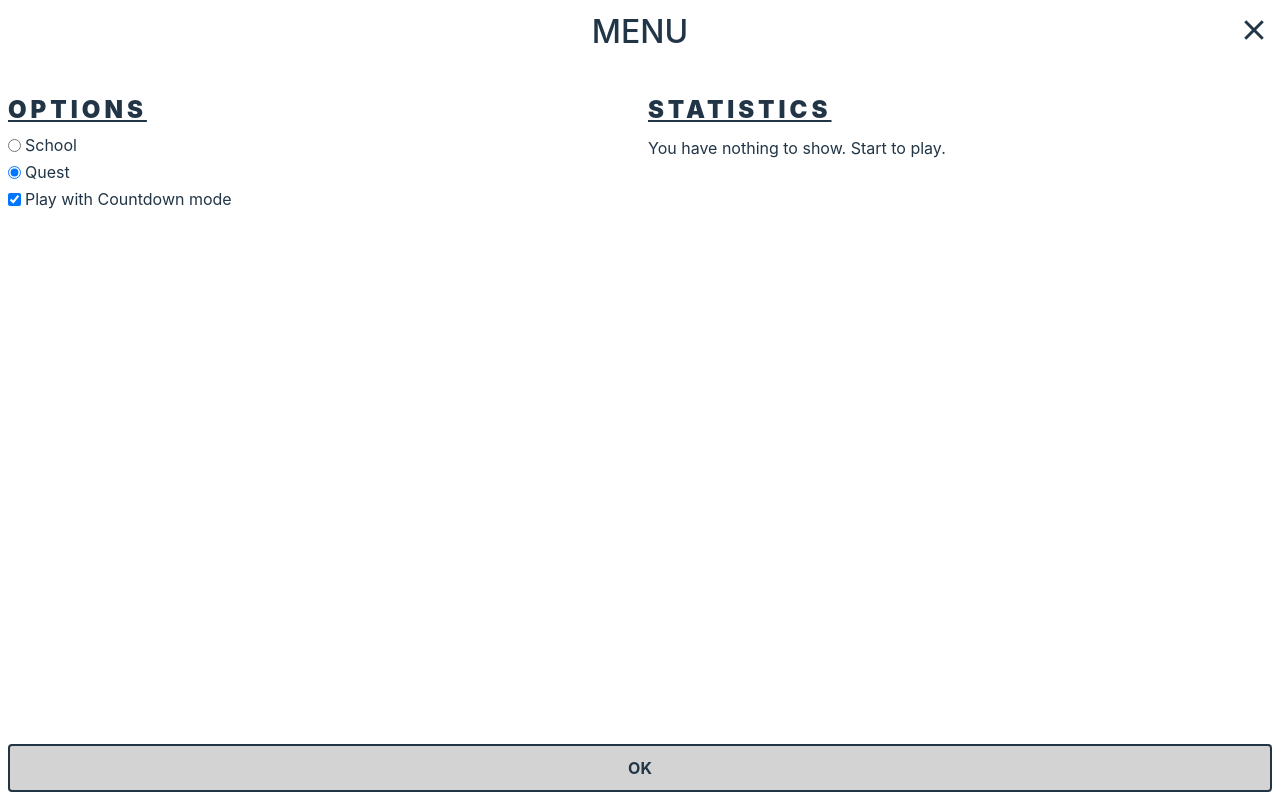
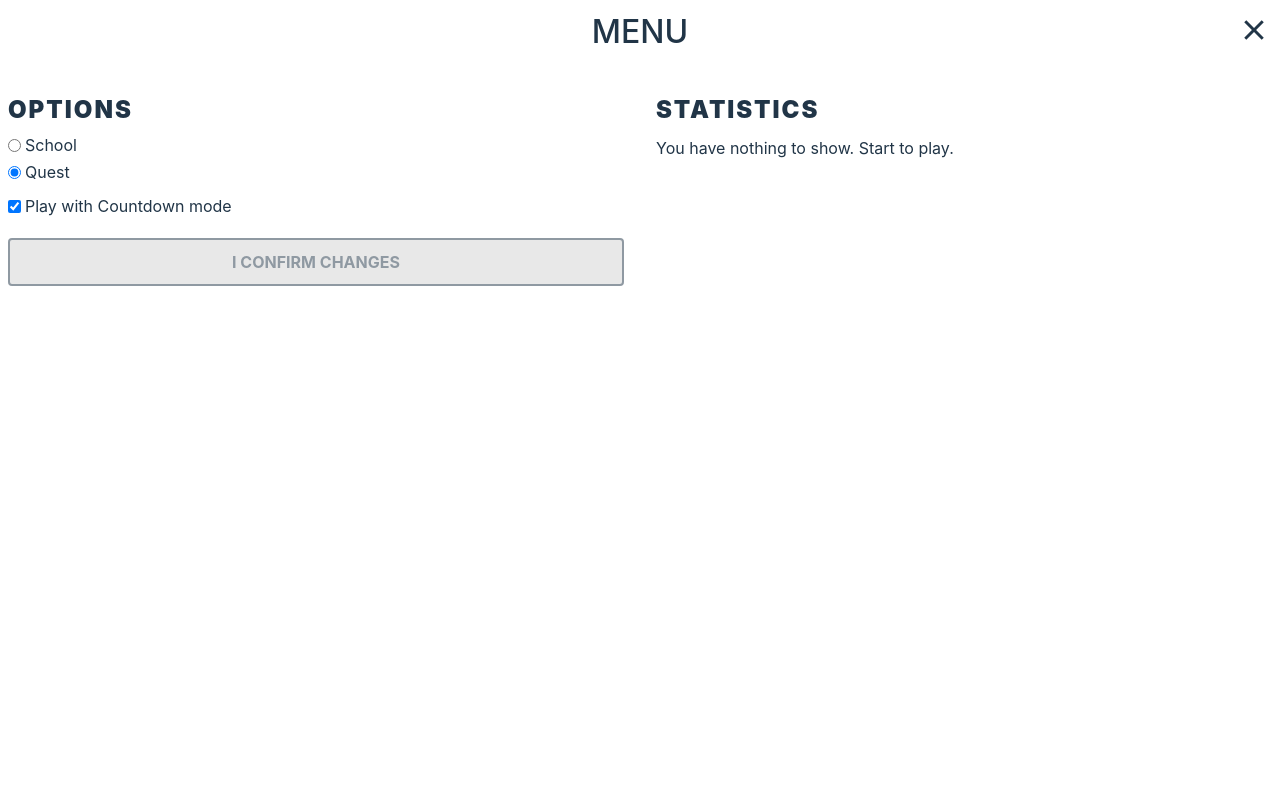
Before and after one commit to RoHell/Figures, a Vue app: page / in a window 1280 px wide. Both pictures are taken after a click on the button 454 px from the left and 32 px from the top of the page. Built offline with nearby package versions, Linux system fonts and the light colour scheme.

Commit message:
Ref menu

```diff
--- a/src/App.vue
+++ b/src/App.vue
@@ -144,7 +144,7 @@ const handleQuestResult = async() => {
 
   if (!playerFieldCoordinates.value || isPlayerCaptured.value) {
     const storedKillers = failedQuestStage.value ? getParsedProxy(failedQuestStage.value)?.killers : []
-    const unset = !playerFieldCoordinates.value ? (failedQuestStage.value?.unset || 0) + 1 : failedQuestStage.value?.unset
+    const unset = !playerFieldCoordinates.value ? (failedQuestStage.value?.unset || 0) + 1 : (failedQuestStage.value?.unset || 0)
     const failedQuest = {
       grid: failedQuestStage.value?.grid || grid || INITIAL_GRID_SIZE,
       pieces: failedQuestStage.value?.pieces || pieces || INITIAL_PIECES_COUNT,
--- a/src/components/Menu.vue
+++ b/src/components/Menu.vue
@@ -1,5 +1,5 @@
 <script lang="ts" setup>
-import { reactive } from 'vue'
+import { computed, reactive } from 'vue'
 
 import { IconEnum, GameModeEnum } from '../types'
 
@@ -25,12 +25,16 @@ const {
   totalFailsCount,
   killersList,
   killersMap,
-  unsetDecision,
+  unsetDecisionsCount,
 } = useQuest()
 
 const model = reactive({
   countdown: isCountdownMode.value,
   gameMode: gameMode.value
+})
+
+const isOptionChanged = computed(() => {
+  return (isCountdownMode.value !== model.countdown) || (gameMode.value !== model.gameMode)
 })
 
 const handleSubmit = () => {
@@ -95,6 +99,13 @@ const handleSubmit = () => {
             </div>
           </div>
         </div>
+
+        <BaseButton
+          class="menu__ok"
+          label="I confirm changes"
+          type="submit"
+          :disabled="!isOptionChanged"
+        />
       </section>
 
       <section class="content-section">
@@ -109,17 +120,17 @@ const handleSubmit = () => {
               </div>
             </div>
 
-            <div class="section-element">
-              <div class="section-element__title">Wrong decisions: </div>
+            <div class="section-element section-element--sub">
+              <div class="section-element__title">- Wrong decisions: </div>
               <div class="section-element__content">
-                <b>{{ totalFailsCount - unsetDecision }}</b>
+                <b>{{ totalFailsCount - unsetDecisionsCount }}</b>
               </div>
             </div>
 
-            <div class="section-element">
-              <div class="section-element__title">No decisions: </div>
+            <div class="section-element section-element--sub">
+              <div class="section-element__title">- No decisions: </div>
               <div class="section-element__content">
-                <b>{{ unsetDecision }}</b>
+                <b>{{ unsetDecisionsCount }}</b>
               </div>
             </div>
 
@@ -143,12 +154,6 @@ const handleSubmit = () => {
         </div>
       </section>
     </div>
-
-    <BaseButton
-      class="menu__ok"
-      label="ok"
-      type="submit"
-    />
   </form>
 </template>
 
@@ -166,8 +171,9 @@ const handleSubmit = () => {
     &__content {
       display: flex;
       flex-direction: column;
-      gap: 1rem;
+      gap: 2rem;
       overflow: auto;
+      height: 100%;
     }
 
     &__option {
@@ -184,8 +190,6 @@ const handleSubmit = () => {
       }
 
       &--checkbox {
-        flex-direction: column;
-        gap: 1rem;
         align-items: center;
         text-align: start;
 
@@ -206,7 +210,7 @@ const handleSubmit = () => {
     }
 
     &__ok {
-      margin: auto auto 0;
+      margin-top: 1rem;
       width: 100%;
       background-color: var(--active-background-color);
     }
@@ -228,8 +232,7 @@ const handleSubmit = () => {
     &__title {
       font-weight: 900;
       margin-bottom: 0.5rem;
-      text-decoration: underline;
-      letter-spacing: 0.25rem;
+      letter-spacing: 0.125rem;
       text-transform: uppercase;
     }
   }
@@ -240,7 +243,6 @@ const handleSubmit = () => {
     gap: 0.5rem;
 
     &__title {
-      text-transform: uppercase;
     }
 
     &__content {
@@ -253,6 +255,10 @@ const handleSubmit = () => {
       display: flex;
       align-items: center;
     }
+
+    &--sub {
+      margin-left: 1rem;
+    }
   }
 
 
--- a/src/composables/useQuest.ts
+++ b/src/composables/useQuest.ts
@@ -47,6 +47,7 @@ export default () => {
     ...INITIAL_QUEST_STAGE,
     fails: 0,
     killers: [],
+    unset: 0,
   }
 
 
@@ -126,17 +127,17 @@ export default () => {
     return getStoredItem(activeStorageQuestKey.value)
   }
 
-  const totalFailsCount = computed((): number => failedQuestStages.value.reduce((acc: any, stage: QuestStageInterface = INITIAL_QUEST_STAGE) => {
-    acc = acc + stage.fails
+  const totalFailsCount = computed((): number => failedQuestStages.value.reduce((acc: number = 0, stage: QuestStageInterface = INITIAL_FAILED_STAGE) => {
+    acc = acc + Number(stage.fails)
     return acc
   }, 0))
 
-  const unsetDecision = computed((): number => failedQuestStages.value.reduce((acc: any, stage: QuestStageInterface = INITIAL_QUEST_STAGE) => {
-    acc = acc + stage.unset
+  const unsetDecisionsCount = computed((): number => failedQuestStages.value.reduce((acc: number = 0, stage: QuestStageInterface = INITIAL_FAILED_STAGE) => {
+    acc = acc + Number(stage.unset)
     return acc
   }, 0))
 
-  const killersList = computed((): PieceEnum[] => failedQuestStages.value.reduce((acc: any, stage: QuestStageInterface = INITIAL_QUEST_STAGE) => {
+  const killersList = computed((): PieceEnum[] => failedQuestStages.value.reduce((acc: any, stage: QuestStageInterface = INITIAL_FAILED_STAGE) => {
     acc = [...acc, ...getParsedProxy(stage.killers)]
     return acc
   }, []))
@@ -181,7 +182,7 @@ export default () => {
     isActiveQuest,
     killersList,
     killersMap,
-    unsetDecision,
+    unsetDecisionsCount,
     setStorageQuest,
     fetchStorageQuest,
     activeStorageQuest,
```
